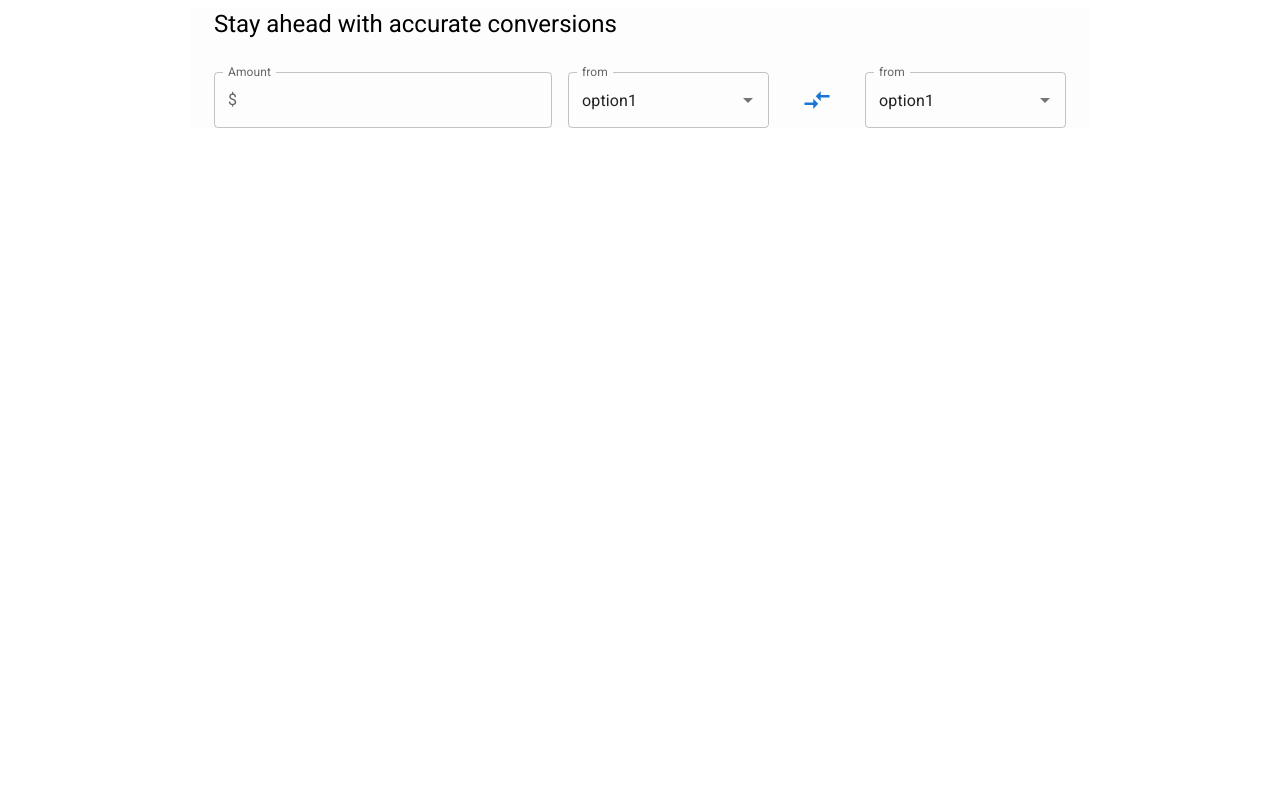
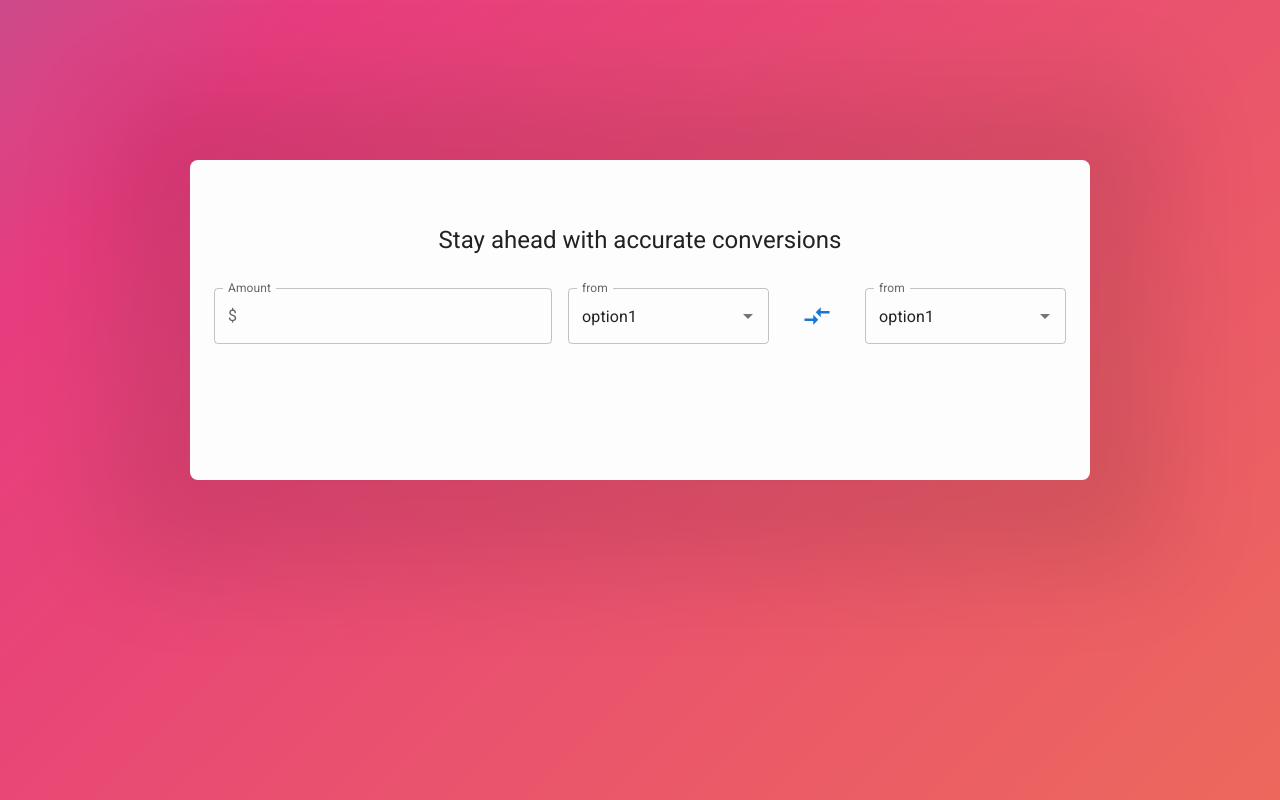
Before and after one commit to npouriaa/Currency-convertor-react, a React (Vite) app: page / in a window 1280 px wide. Built offline with nearby package versions, Linux system fonts and the light colour scheme.

Commit message:
add animated gradient bg , style the App component

```diff
--- a/src/App.jsx
+++ b/src/App.jsx
@@ -6,8 +6,19 @@ import SelectCountry from "./components/SelectCountry";
 import SwitchCountry from "./components/SwitchCountry";
 
 const App = () => {
+  const boxStyles = {
+    marginTop : '160px',
+    background: "#fdfdfd",
+    textAlign : 'center',
+    color: '#222',
+    minHeight : '320px',
+    borderRadius : 2,
+    padding : '64px 32px',
+    boxShadow : '0px 10px 100px 79px rgba(0,0,0,0.1);',
+    position : 'relative'
+  }
   return (
-    <Container maxWidth="md" sx={{ background: "#fdfdfd" }}>
+    <Container maxWidth="md" sx={boxStyles}>
       <Typography variant="h5" sx={{ marginBottom: "32px" }}>
         Stay ahead with accurate conversions
       </Typography>
--- a/src/index.css
+++ b/src/index.css
@@ -0,0 +1,23 @@
+* {
+  margin: 0;
+  padding: 0;
+  box-sizing: border-box;
+}
+
+body {
+  background: linear-gradient(-45deg, #ee7752, #e73c7e, #23a6d5, #23d5ab);
+  background-size: 400% 400%;
+  animation: gradient 15s ease infinite;
+}
+
+@keyframes gradient {
+  0% {
+    background-position: 0% 50%;
+  }
+  50% {
+    background-position: 100% 50%;
+  }
+  100% {
+    background-position: 0% 50%;
+  }
+}
```
